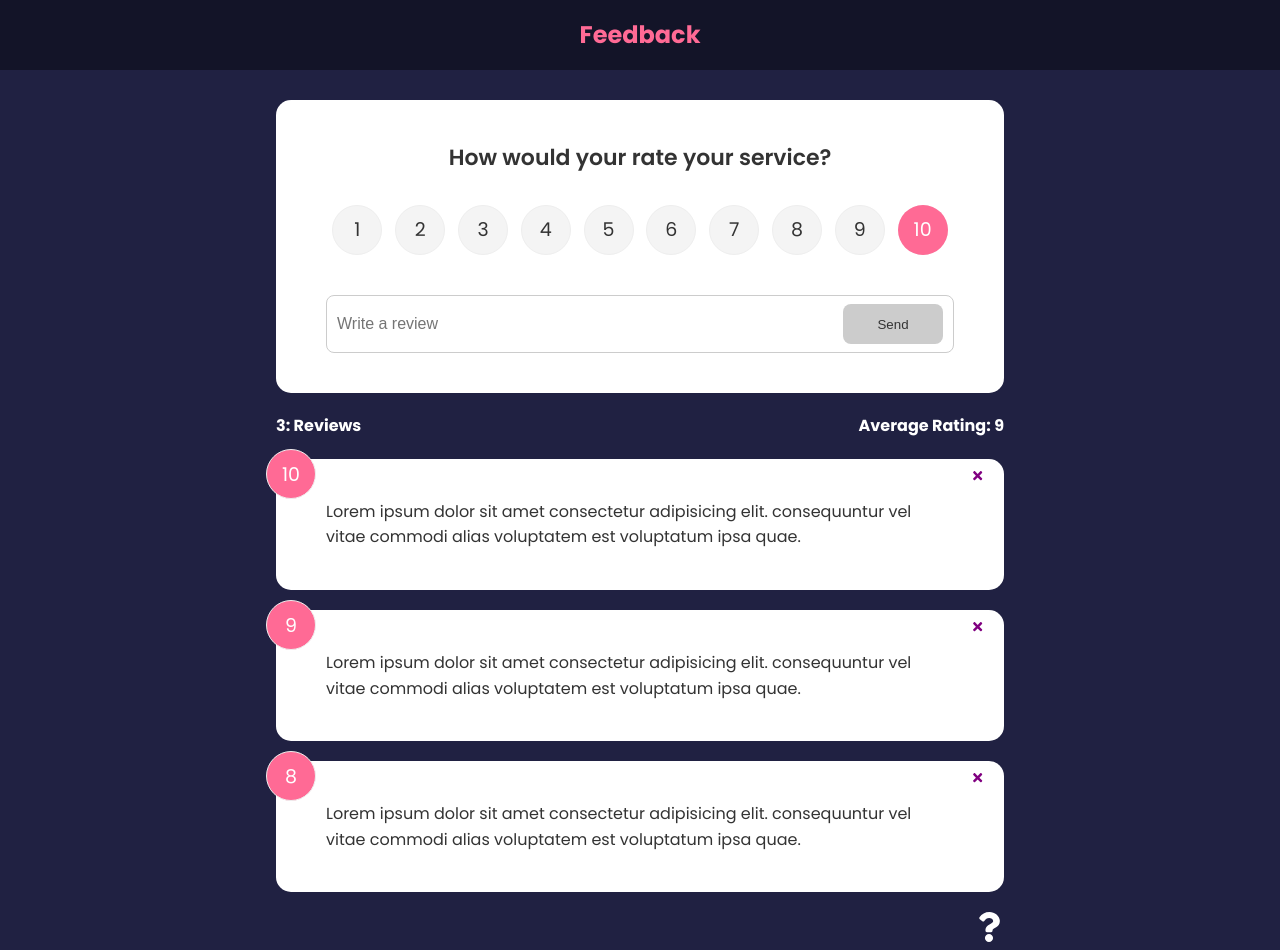
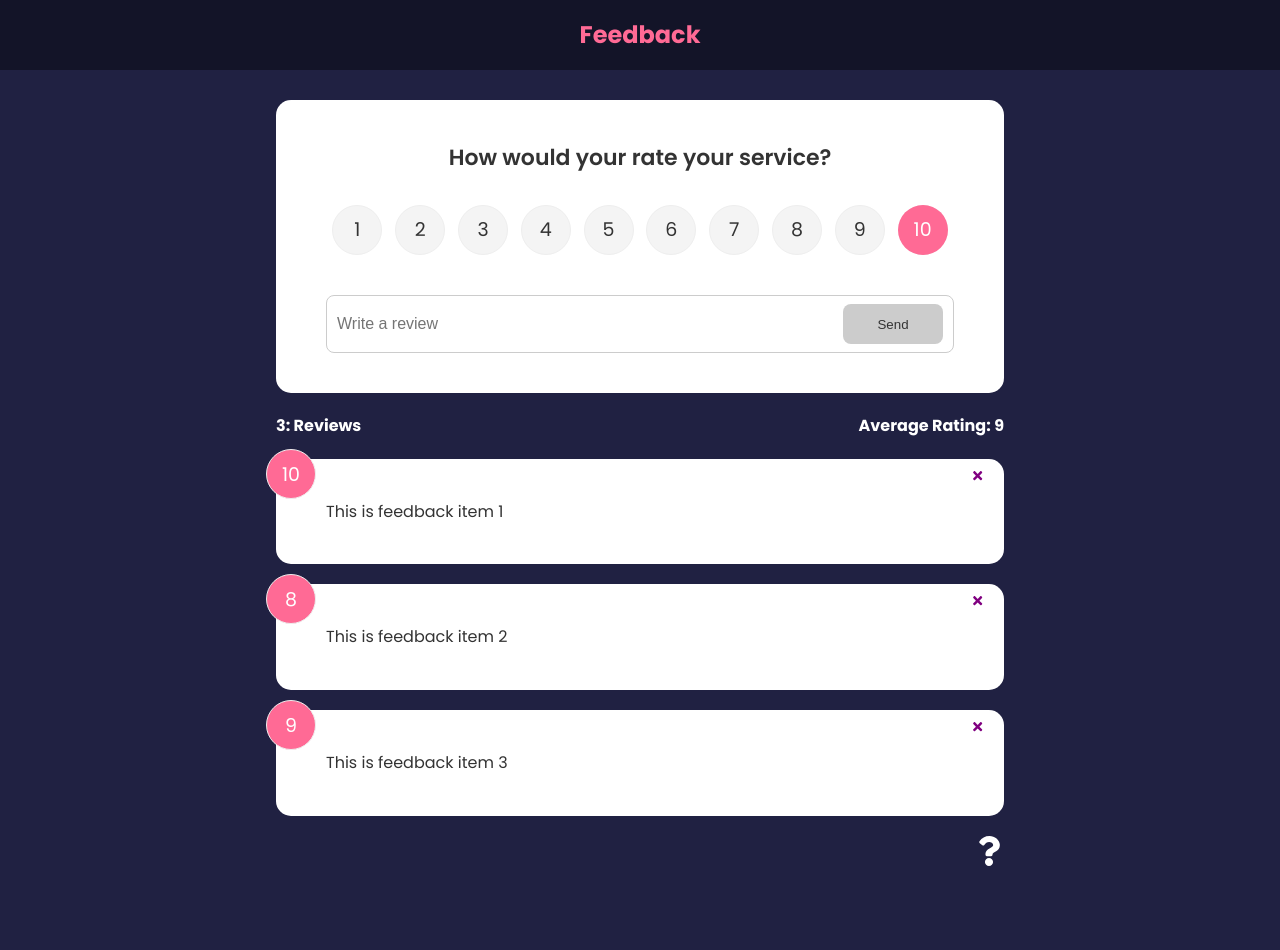
Before and after one commit to dimlutine/feedback, a React (Create React App) app: page / in a window 1280 px wide. After the commit the page ends 873 px from the top, so only its background shows below. Built offline with nearby package versions, Linux system fonts and the light colour scheme; the HTML template or start-up script is replaced by a standard one.

Commit message:
add and use context

```diff
--- a/src/App.js
+++ b/src/App.js
@@ -1,26 +1,15 @@
-import { v4 as uuidv4 } from 'uuid';
-import { useState } from 'react';
 import { BrowserRouter as Router, Route, Routes } from 'react-router-dom';
 import Header from './components/Header';
-import FeedbackData from './data/FeedbackData';
 import FeedbackList from './components/FeedbackList';
 import FeedbackStats from './components/FeedbackStats';
 import FeedbackForm from './components/FeedbackForm';
 import AboutPage from './pages/AboutPage';
 import AboutIconLink from './components/AboutIconLink';
+import { FeedbackProvider } from './context/FeedbackContext';
 
 function App() {
-  const [feedback, setFeedback] = useState(FeedbackData);
-  const addFeedback = (newFeedback) => {
-    newFeedback.id = uuidv4();
-    setFeedback([newFeedback, ...feedback]);
-  };
-  const deleteFeedback = (id) => {
-    if (window.confirm('Are you sure?')) {
-      setFeedback(feedback.filter((item) => item.id !== id));
-    }
-  };
   return (
+    <FeedbackProvider>
       <Router>
         <Header />
         <div className='container'>
@@ -30,20 +19,18 @@
               path='/'
               element={
                 <>
-                <FeedbackForm handleAdd={addFeedback} />
-                <FeedbackStats feedback={feedback} />
-                <FeedbackList
-                  feedback={feedback}
-                  handleDelete={deleteFeedback}
-                />
+                  <FeedbackForm />
+                  <FeedbackStats />
+                  <FeedbackList />
                 </>
               }
             ></Route>
-          <Route path='/about' element=<AboutPage /> />
+            <Route path='/about' element={<AboutPage />} />
           </Routes>
           <AboutIconLink />
         </div>
       </Router>
+    </FeedbackProvider>
   );
 }
 
--- a/src/components/FeedbackForm.jsx
+++ b/src/components/FeedbackForm.jsx
@@ -1,13 +1,16 @@
 import Card from "./shared/Card"
-import { useState } from 'react';
+import { useState, useContext } from 'react';
 import Button from "./shared/Button";
 import RatingSelect from "./RatingSelect";
+import FeedbackContext from '../context/FeedbackContext'
 
-function FeedbackForm({handleAdd}) {
+function FeedbackForm() {
+
     const[text, setText] = useState('')
     const[rating, setRating] = useState(10)
     const[btnDisabled, setBtnDisabled] = useState(true)
     const[message, setMessage] = useState('')
+    const {addFeedback} = useContext(FeedbackContext)
 
     const handleTextChange = (e) => {
         if(e.target.value === '') {
@@ -29,7 +32,7 @@
                 text,
                 rating,
             }
-            handleAdd(newFeedback)
+            addFeedback(newFeedback)
             setText('')
             setBtnDisabled(true)
         }
--- a/src/components/FeedbackItem.jsx
+++ b/src/components/FeedbackItem.jsx
@@ -1,15 +1,20 @@
 import {FaTimes} from 'react-icons/fa'
+import { useContext } from 'react';
 import Card from "./shared/Card"
 import PropTypes from "prop-types"
+import FeedbackContext from '../context/FeedbackContext';
 
-function FeedbackItem({item, handleDelete}) {
+
+function FeedbackItem({item}) {
+  const {deleteFeedback} = useContext(FeedbackContext)
+
 
   return (
     <Card>
         <div className="num-display">{item.rating}</div>
         <button
         className="close"
-        onClick={() => handleDelete(item.id)}>
+        onClick={() => deleteFeedback(item.id)}>
           <FaTimes color="purple"/>
         </button>
         <div className="text-display">{item.text}</div>
--- a/src/components/FeedbackList.jsx
+++ b/src/components/FeedbackList.jsx
@@ -1,9 +1,10 @@
 import {motion, AnimatePresence} from 'framer-motion'
+import {useContext} from 'react'
 import FeedbackItem from './FeedbackItem'
-import PropTypes from 'prop-types'
+import FeedbackContext from '../context/FeedbackContext'
 
-
-function FeedbackList({feedback, handleDelete}) {
+function FeedbackList() {
+    const {feedback} = useContext(FeedbackContext)
     if (!feedback | feedback.length === 0) {
         return (
             <p>No Feedback Yet</p>
@@ -16,8 +17,7 @@
                 <motion.div key={item.id} initial={{opacity: 0}} animate={{opacity: 1}} exit={{opacity:0}}>
                 <FeedbackItem
                 key={item.id}
-                item={item}
-                handleDelete={handleDelete} />
+                item={item} />
                 </motion.div>
             ))}
             </AnimatePresence>
@@ -35,14 +35,6 @@
     //   )
 }
 
-FeedbackList.propTypes = {
-    feedback: PropTypes.arrayOf(
-        PropTypes.shape({
-            id: PropTypes.number.isRequired,
-            text: PropTypes.string.isRequired,
-            rating: PropTypes.number.isRequired,
-        })
-    )
-}
+
 
 export default FeedbackList
--- a/src/components/FeedbackStats.jsx
+++ b/src/components/FeedbackStats.jsx
@@ -1,11 +1,13 @@
-import PropTypes from 'prop-types'
-function FeedbackStats({feedback}) {
+import {useContext} from 'react'
+import FeedbackContext from '../context/FeedbackContext'
 
-    let avg = feedback.reduce((acc, cur) => {
-        return (acc + cur.rating)
-    }, 0) / feedback.length
+function FeedbackStats() {
+  const {feedback} = useContext(FeedbackContext)
+  let avg = feedback.reduce((acc, cur) => {
+      return (acc + cur.rating)
+  }, 0) / feedback.length
 
-    avg = avg.toFixed(1).replace(/[.,]0$/,'')
+  avg = avg.toFixed(1).replace(/[.,]0$/,'')
 
   return (
     <div className="feedback-stats">
@@ -15,7 +17,5 @@
   )
 }
 
-FeedbackStats.propTypes = {
-    feedback: PropTypes.array.isRequired
-}
+
 export default FeedbackStats
--- /dev/null
+++ b/src/context/FeedbackContext.js
@@ -0,0 +1,49 @@
+import { v4 as uuidv4 } from 'uuid';
+import { createContext, useState } from 'react';
+
+const FeedbackContext = createContext();
+
+export const FeedbackProvider = ({ children }) => {
+  const [feedback, setFeedback] = useState([
+    {
+      id: 1,
+      text: 'This is feedback item 1',
+      rating: 10,
+    },
+    {
+      id: 2,
+      text: 'This is feedback item 2',
+      rating: 8,
+    },
+    {
+      id: 3,
+      text: 'This is feedback item 3',
+      rating: 9,
+    },
+  ]);
+
+  const deleteFeedback = (id) => {
+    if (window.confirm('Are you sure?')) {
+      setFeedback(feedback.filter((item) => item.id !== id));
+    }
+  };
+
+  const addFeedback = (newFeedback) => {
+    newFeedback.id = uuidv4();
+    setFeedback([newFeedback, ...feedback]);
+  };
+
+  return (
+    <FeedbackContext.Provider
+      value={{
+        feedback,
+        deleteFeedback,
+        addFeedback,
+      }}
+    >
+      {children}
+    </FeedbackContext.Provider>
+  );
+};
+
+export default FeedbackContext;
```
Lines whose indentation alone changed are shown as unchanged.
